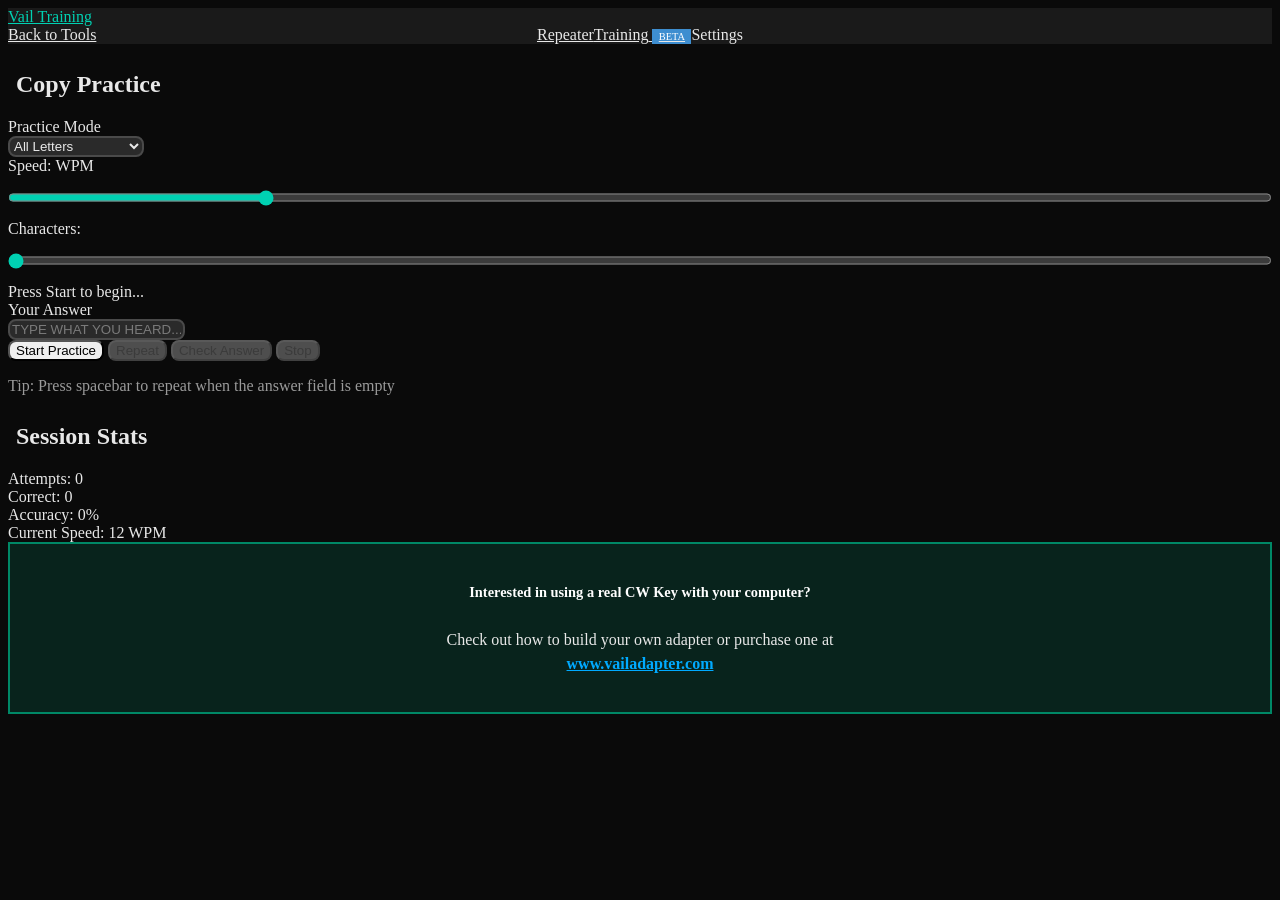
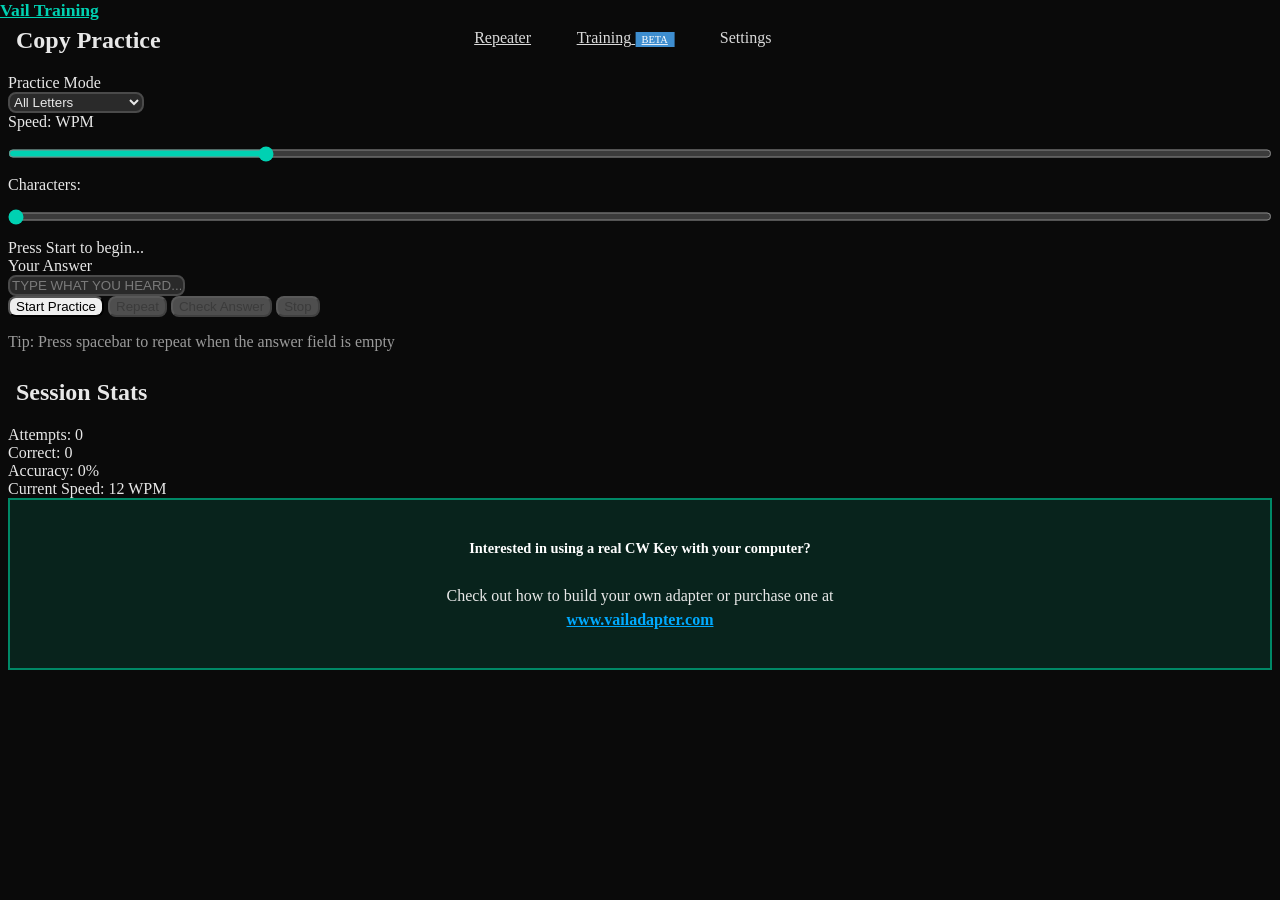

Update training styles and expand Hear It, Say It number vocabulary

--- a/training/css/common.css
+++ b/training/css/common.css
@@ -55,7 +55,12 @@ a:hover {
 
 /* Navbar Styles */
 .navbar.is-dark {
-	background-color: #1a1a1a !important;
+	background: transparent !important;
+	position: absolute;
+	top: 0;
+	left: 0;
+	right: 0;
+	z-index: 100;
 }
 
 .navbar-item img {
@@ -64,49 +69,83 @@ a:hover {
 
 .navbar.is-dark .navbar-item,
 .navbar.is-dark .navbar-link {
-	color: #e8e8e8 !important;
+	color: rgba(255, 255, 255, 0.85) !important;
+	font-weight: 500;
+	transition: color 0.2s ease;
 }
 
 .navbar.is-dark .navbar-item:hover,
 .navbar.is-dark .navbar-link:hover {
-	background-color: #2a2a2a !important;
+	background-color: rgba(255, 255, 255, 0.1) !important;
 	color: #00d1b2 !important;
 }
 
 .navbar.is-dark .navbar-brand .navbar-item {
 	color: #00d1b2 !important;
+	font-weight: 600;
+	font-size: 1.1rem;
 }
 
 .navbar.is-dark .navbar-dropdown {
-	background-color: #1a1a1a !important;
+	background-color: rgba(20, 20, 30, 0.95) !important;
 	border-top: 2px solid #00d1b2;
+	backdrop-filter: blur(10px);
 }
 
 .navbar.is-dark .navbar-dropdown .navbar-item {
 	color: #e8e8e8 !important;
 }
 
+.navbar.is-dark .navbar-item.is-active {
+	color: #00d1b2 !important;
+	background: transparent !important;
+}
+
+.navbar.is-dark .navbar-center .navbar-item {
+	border-radius: 8px;
+	margin: 0 0.25rem;
+	padding: 0.5rem 1rem;
+}
+
+.navbar.is-dark .navbar-center .navbar-item .icon {
+	margin-right: 0.35rem;
+}
+
 /* Navbar Burger (Mobile Menu) */
 .navbar-burger {
 	color: #e8e8e8 !important;
+	border-radius: 8px;
 }
 
 .navbar-burger:hover {
-	background-color: #2a2a2a !important;
+	background-color: rgba(255, 255, 255, 0.1) !important;
 }
 
 .navbar-burger span {
-	background-color: #e8e8e8 !important;
+	background-color: #fff !important;
+	height: 2px;
+	transition: all 0.2s ease;
 }
 
 /* Mobile Menu Background */
 @media screen and (max-width: 1023px) {
 	.navbar-menu {
-		background-color: #1a1a1a !important;
+		background-color: rgba(15, 15, 25, 0.98) !important;
+		backdrop-filter: blur(10px);
+		border-radius: 0 0 12px 12px;
+		margin: 0 0.5rem;
+		border: 1px solid rgba(255, 255, 255, 0.1);
+		border-top: none;
+		padding: 0.5rem;
 	}
 
 	.navbar-menu.is-active {
 		display: block;
+	}
+
+	.navbar.is-dark .navbar-center .navbar-item {
+		margin: 0.25rem 0;
+		padding: 0.75rem 1rem;
 	}
 }
 
@@ -114,19 +153,23 @@ a:hover {
 .navbar-menu-centered {
 	display: flex !important;
 	justify-content: center;
+	flex-grow: 1;
 }
 
 .navbar-menu-centered .navbar-start {
-	flex: 1;
+	display: none;
 }
 
 .navbar-menu-centered .navbar-center {
 	display: flex;
 	justify-content: center;
+	position: absolute;
+	left: 50%;
+	transform: translateX(-50%);
 }
 
 .navbar-menu-centered .navbar-end {
-	flex: 1;
+	display: none;
 }
 
 @media screen and (max-width: 1023px) {
@@ -135,9 +178,14 @@ a:hover {
 	}
 
 	.navbar-menu-centered .navbar-start,
-	.navbar-menu-centered .navbar-center,
 	.navbar-menu-centered .navbar-end {
-		flex: none;
+		display: none;
+	}
+
+	.navbar-menu-centered .navbar-center {
+		position: static;
+		transform: none;
+		display: block;
 	}
 }
 
